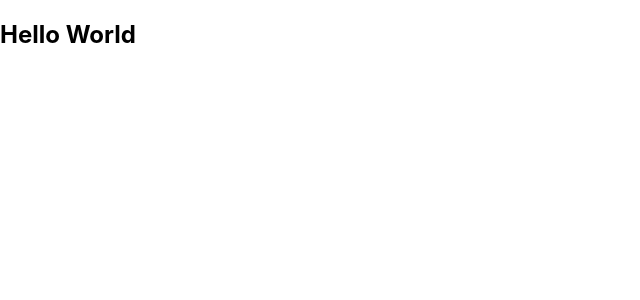
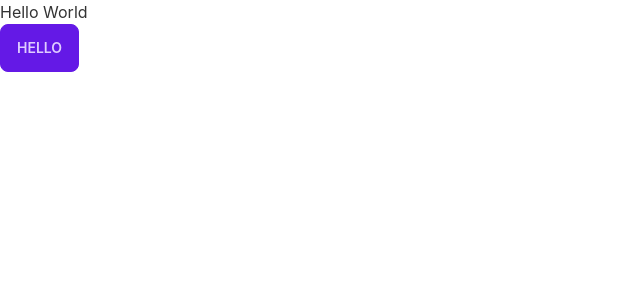
Before and after one commit to rayhan1650/parts-manufacturer-client, a React (Create React App) app: page / in a window 1280 px wide. Shown: the top 300 px of the page, without its empty margins (0-640 px from the left). Built offline with nearby package versions, Linux system fonts and the light colour scheme.

Commit message:
tailwind & daisyUi installed

```diff
--- a/package.json
+++ b/package.json
@@ -6,6 +6,7 @@
     "@testing-library/jest-dom": "^5.16.4",
     "@testing-library/react": "^13.2.0",
     "@testing-library/user-event": "^13.5.0",
+    "daisyui": "^2.15.0",
     "react": "^18.1.0",
     "react-dom": "^18.1.0",
     "react-scripts": "5.0.1",
@@ -34,5 +35,10 @@
       "last 1 firefox version",
       "last 1 safari version"
     ]
+  },
+  "devDependencies": {
+    "autoprefixer": "^10.4.7",
+    "postcss": "^8.4.14",
+    "tailwindcss": "^3.0.24"
   }
 }
--- /dev/null
+++ b/postcss.config.js
@@ -0,0 +1,6 @@
+module.exports = {
+  plugins: {
+    tailwindcss: {},
+    autoprefixer: {},
+  },
+}
--- a/public/index.html
+++ b/public/index.html
@@ -1,5 +1,5 @@
 <!DOCTYPE html>
-<html lang="en">
+<html lang="en" data-theme="light">
   <head>
     <meta charset="utf-8" />
     <link rel="icon" href="%PUBLIC_URL%/favicon.ico" />
--- a/src/App.js
+++ b/src/App.js
@@ -4,6 +4,7 @@ function App() {
   return (
     <div>
       <h2>Hello World</h2>
+      <button className="btn btn-primary">Hello</button>
     </div>
   );
 }
--- /dev/null
+++ b/tailwind.config.js
@@ -0,0 +1,21 @@
+module.exports = {
+  content: ["./src/**/*.{js,jsx,ts,tsx}"],
+  daisyui: {
+    themes: [
+      {
+        mytheme: {
+          primary: "#6419E6",
+          secondary: "#D926A9",
+          accent: "#1FB2A6",
+          neutral: "#191D24",
+          "base-100": "#ffffff",
+          info: "#3ABFF8",
+          success: "#36D399",
+          warning: "#FBBD23",
+          error: "#F87272",
+        },
+      },
+    ],
+  },
+  plugins: [require("daisyui")],
+};
```
Also changed, not shown: src/index.css (+7 -3 lines), 1 other file (tests, documents, lock files or other folders).
